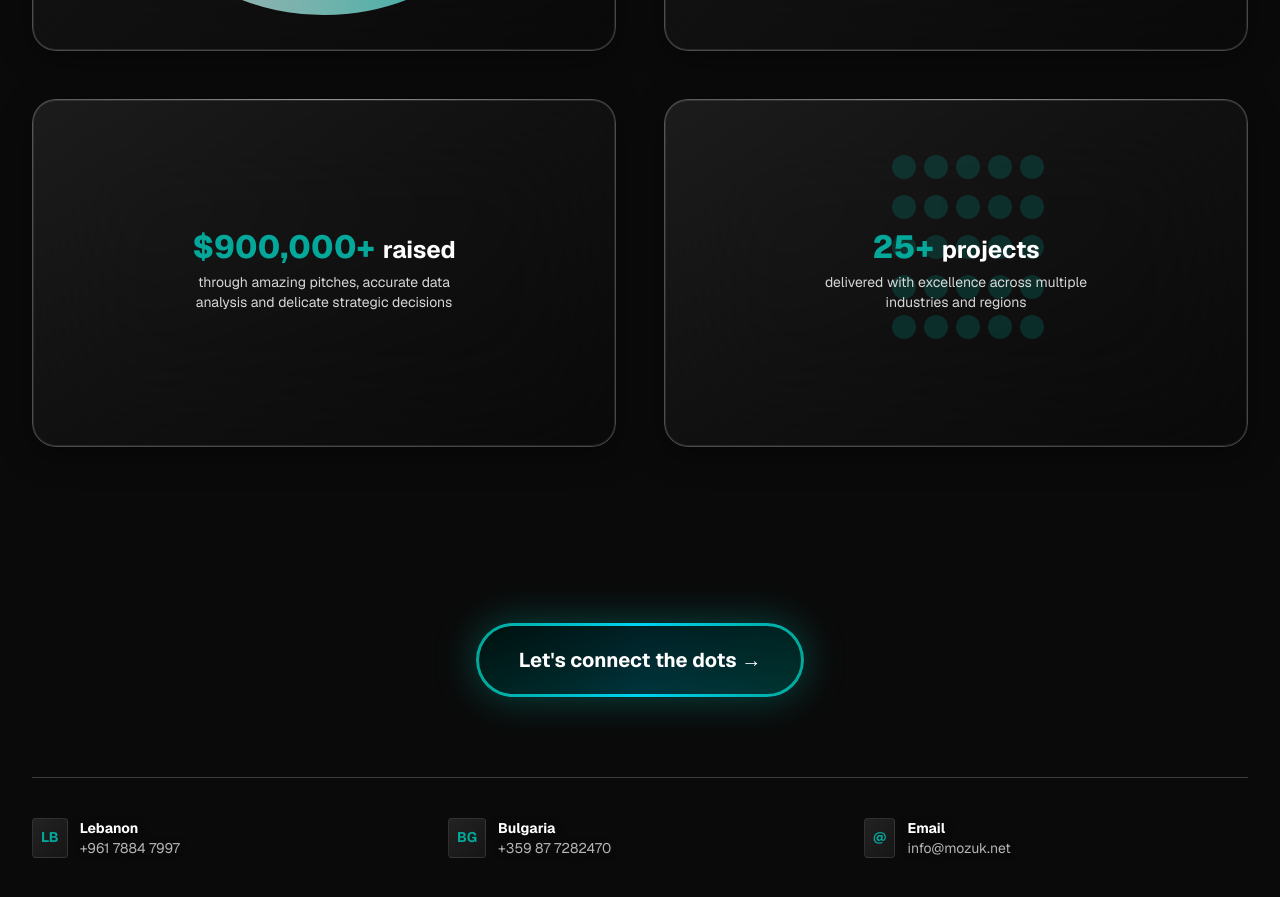
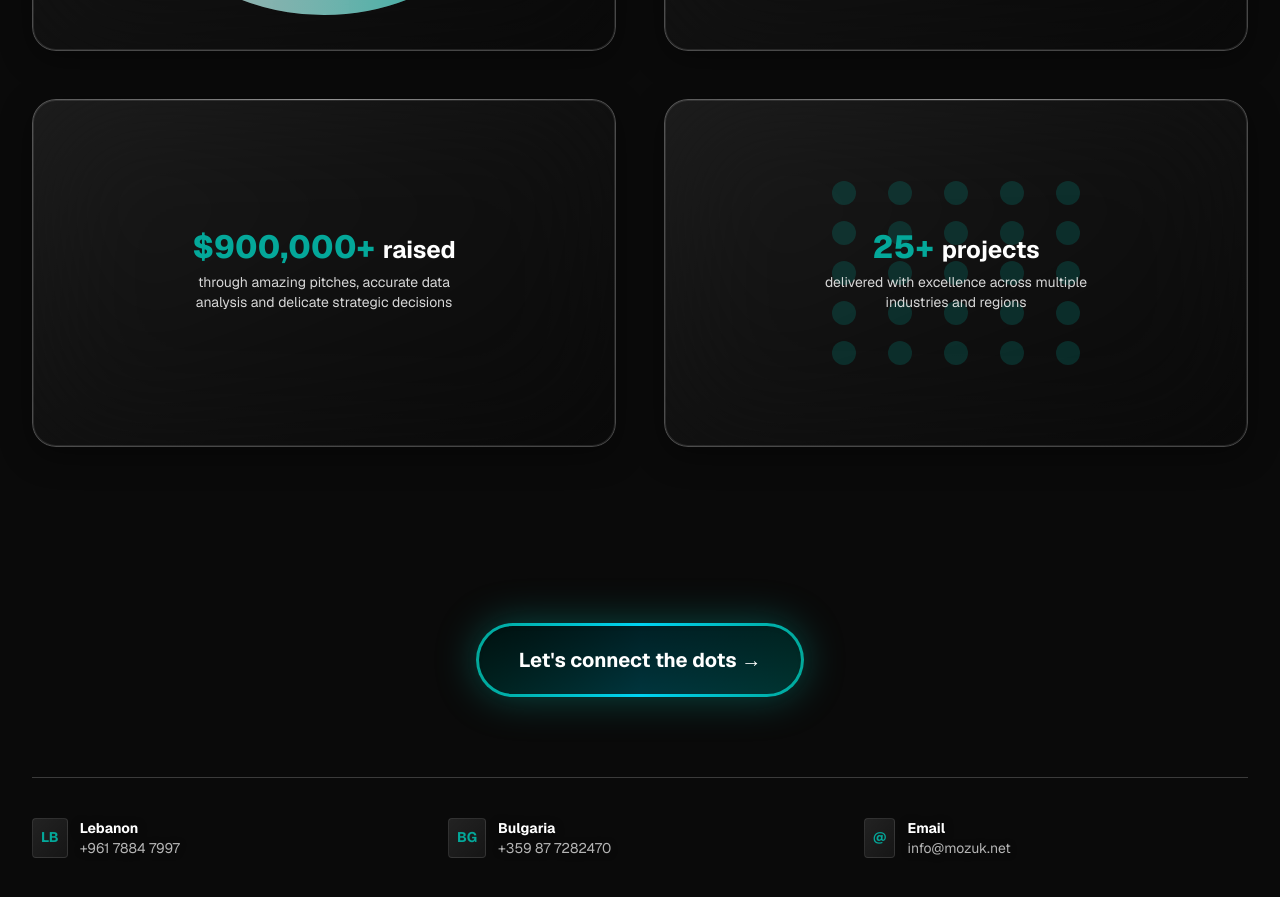
Before and after one commit to Drakhtar359/mozuk-site, a Next.js app in the folder apps/web/: page / in a window 1280 px wide. Shown: the part 1660-2557 px from the top of the page. Built offline with nearby package versions, Linux system fonts and the light colour scheme.

Commit message:
fix: center grid of circles in container for projects stat

```diff
--- a/apps/web/src/components/ProjectsCompletedStat.tsx
+++ b/apps/web/src/components/ProjectsCompletedStat.tsx
@@ -43,13 +43,9 @@ export default function ProjectsCompletedStat() {
 
   return (
     <div ref={rootRef} className="relative flex flex-col items-center justify-center min-h-[230px] sm:min-h-[300px] select-none">
-      <div className="flex flex-col items-center gap-6 w-full relative">
-
-
-        <div className="flex flex-col items-center gap-1 z-10">
-          <div className="leading-tight relative isolate">
-            {/* 5x5 Grid - Absolute centered behind text area */}
-            <div className="absolute left-1/2 top-1/2 -translate-x-1/2 -translate-y-1/2 grid grid-cols-5 gap-x-5 gap-y-2 sm:gap-x-8 sm:gap-y-4 opacity-20 pointer-events-none -z-10">
+      {/* 5x5 Grid - Centered in container */}
+      <div className="absolute inset-0 flex items-center justify-center opacity-20 pointer-events-none">
+        <div className="grid grid-cols-5 gap-x-5 gap-y-2 sm:gap-x-8 sm:gap-y-4">
           {dots.map((i) => (
             <div
               key={i}
@@ -60,7 +56,11 @@ export default function ProjectsCompletedStat() {
             />
           ))}
         </div>
+      </div>
 
+      <div className="flex flex-col items-center gap-6 w-full relative z-10">
+        <div className="flex flex-col items-center gap-1">
+          <div className="leading-tight relative">
             <span className="text-2xl sm:text-[2rem] font-extrabold text-[var(--brand)]">{TARGET}+</span>
             <span className="text-white text-lg sm:text-2xl font-bold ml-2">projects</span>
           </div>
```
Lines whose indentation alone changed are shown as unchanged.
